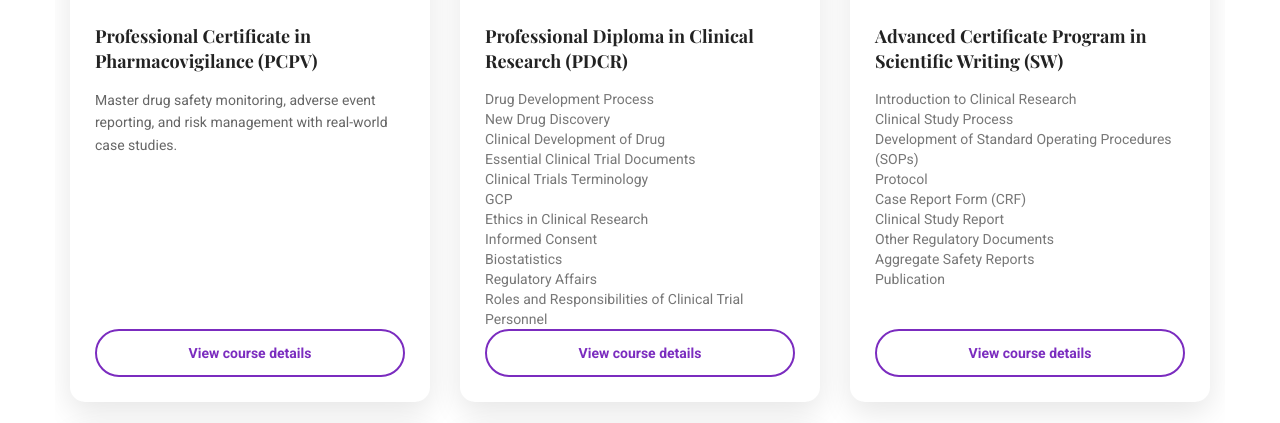
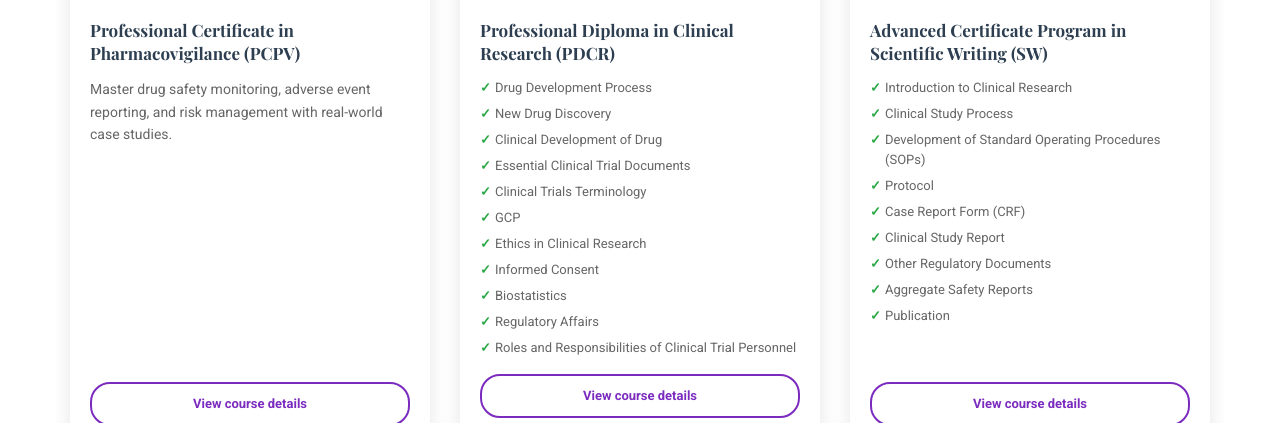
Before and after one commit to Kamalesh0145/pharmacovigilancecourse, a PHP site: page /courses.php in a window 1280 px wide. Shown: the part 1214-1637 px from the top of the page. Run offline with PHP 8.4, Linux system fonts and the light colour scheme; some libraries are stand-ins or nearby versions.

Commit message:
course ui changes

```diff
--- a/courses.php
+++ b/courses.php
@@ -336,41 +336,118 @@
         </div>
       </div> -->
   <style>
+  /* Course Cards Styling Only */
+  .course_card {
+      background: #fff;
+      border-radius: 12px;
+      box-shadow: 0 5px 20px rgba(0,0,0,0.1);
+      transition: all 0.3s ease;
+      overflow: hidden;
+      height: 100%;
+  }
+
+  .course_card:hover {
+      transform: translateY(-5px);
+      box-shadow: 0 10px 30px rgba(0,0,0,0.15);
+  }
+
+  .course_image img {
+      width: 100%;
+      height: 200px;
+      object-fit: cover;
+      transition: transform 0.3s ease;
+  }
+
+  .course_card:hover .course_image img {
+      transform: scale(1.03);
+  }
+
+  .course_badge {
+      background:white;
+      color: #7b2cbf;
+      padding: 5px 10px;
+      border-radius: 15px;
+      font-size: 11px;
+      font-weight: 600;
+  }
+
+  .course_content {
+      padding: 20px;
+  }
+
+  .course_content h4 {
+      color: #2c3e50;
+      font-size: 17px;
+      font-weight: 700;
+      margin-bottom: 12px;
+  }
+
+  .course_content ul.list li {
+      color: #666;
+      font-size: 13px;
+      margin-bottom: 6px;
+      padding-left: 15px;
+      position: relative;
+  }
+
+  .course_content ul.list li:before {
+      content: '✓';
+      position: absolute;
+      left: 0;
+      color: #28a745;
+      font-weight: bold;
+  }
+
+  .course_btn {
+      background:white;
+      color: #7b2cbf;
+      padding: 10px 20px;
+      border-radius: 20px;
+      text-decoration: none;
+      font-weight: 600;
+      font-size: 13px;
+      transition: all 0.3s ease;
+      display: inline-block;
+      margin-top: 10px;
+  }
+
+  .course_btn:hover {
+      background: #7b2cbf;
+      transform: translateY(-2px);
+      color: white;
+      text-decoration: none;
+  }
   /* Packages fee styling */
   .packages_item .pack_body ul.list li {
-      font-size: 14px;       /* Slightly smaller text */
-      font-weight: 500;      /* Medium weight for clarity */
-      margin-bottom: 6px;    /* Space between lines */
-      color: #333;           /* Dark grey text */
-      list-style: none;      /* Remove bullets */
+      font-size: 14px;
+      font-weight: 500;
+      margin-bottom: 6px;
+      color: #333;
+      list-style: none;
   }
 
   .packages_item .pack_body ul.list li:first-child {
-      font-weight: 700;      /* Make 'Program Fee' bold */
+      font-weight: 700;
       margin-top: 0;
       margin-bottom: 10px;
-      color: #007bff;        /* Highlighted color for header */
+      color: #007bff;
   }
 
-  /* Smaller Register Now button */
   .packages_item .pack_footer .main_btn {
       padding: 6px 12px;
       font-size: 14px;
       line-height: 1.2;
+      display: inline-block !important;
+      opacity: 1 !important;
+      visibility: visible !important;
+      transition: none !important;
   }
-  .packages_item .pack_footer .main_btn {
-      display: inline-block !important;  /* Ensure it's visible */
-      opacity: 1 !important;             /* Make fully visible */
-      visibility: visible !important;    /* Ensure no hidden property */
-      transition: none !important;       /* Disable hover animation */
+
+  .pack_body ul.list li span.star {
+      color: red;
+      font-weight: 700;
+      font-size: 16px;
   }
-  /* Style only the star symbol */
-.pack_body ul.list li span.star {
-    color: red;          /* Change star color */
-    font-weight: 700;    /* Make it bold */
-    font-size: 16px;     /* Slightly bigger */
-}
-
   </style>
 
   <!-- Package 2 -->
```
